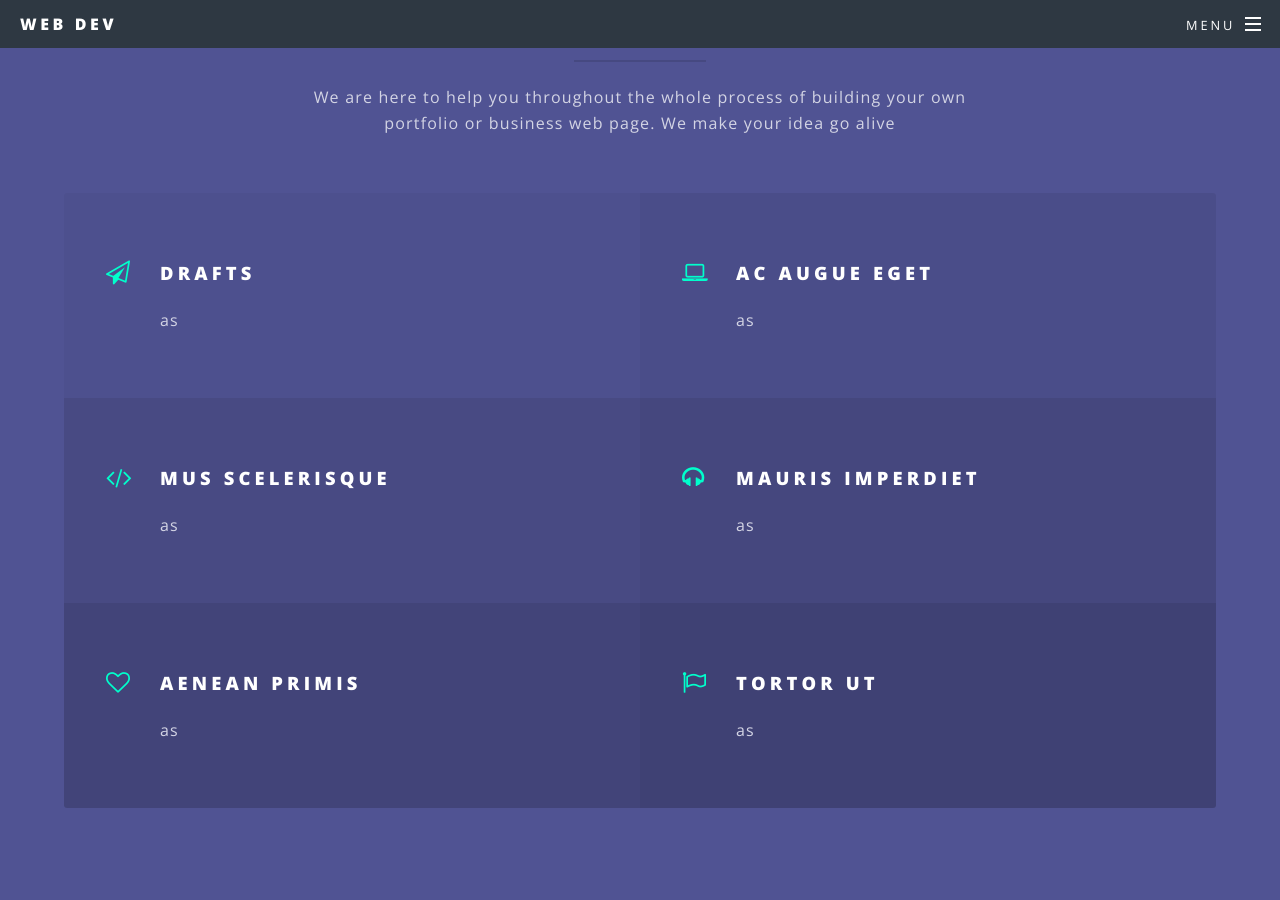
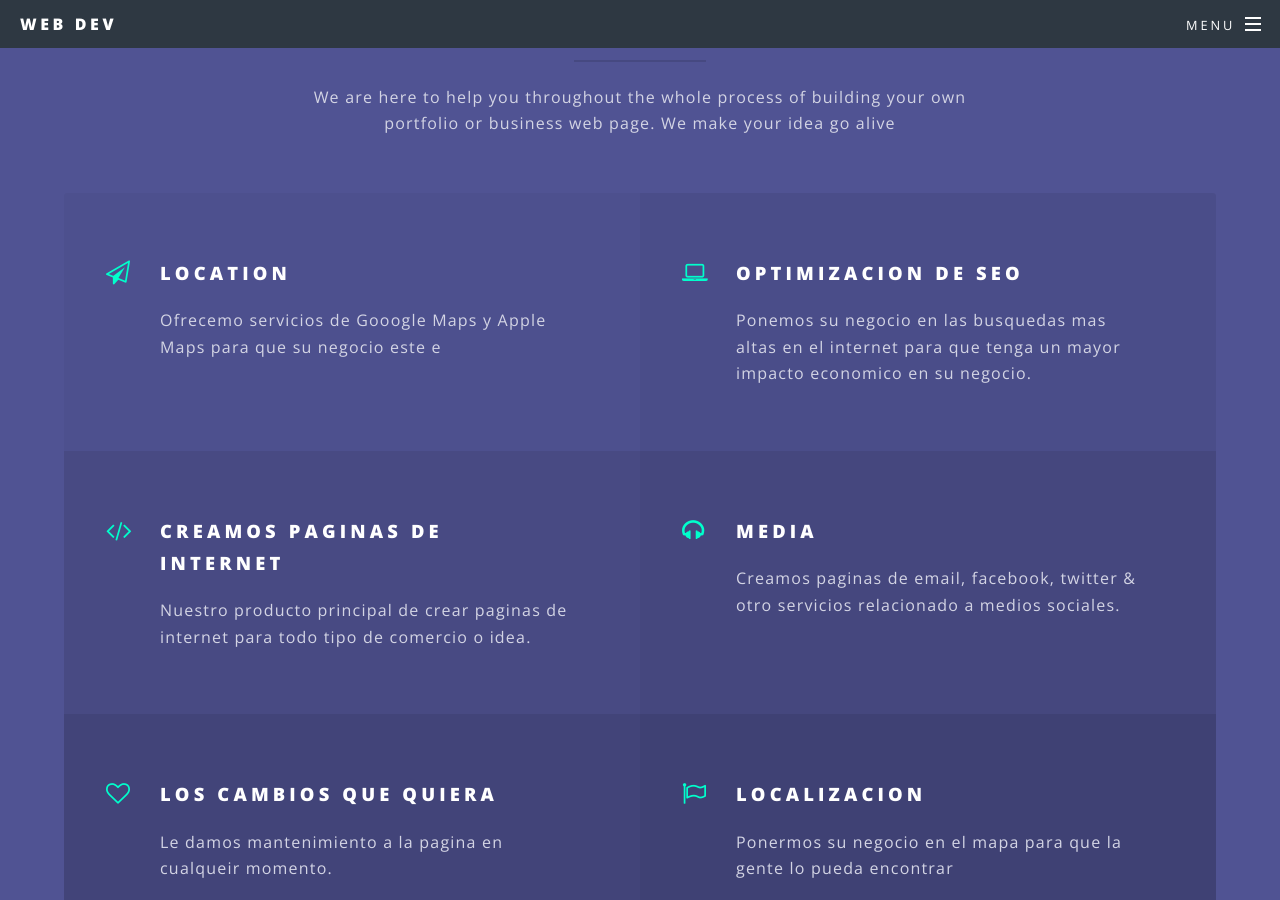
Before and after one commit to Waldemar-Reyes/WebDev, a Jekyll site: the page built from index.html, in a window 1280 px wide and 900 px high, scrolled down 2764 px. Built offline with Jekyll 4.4.1, drawn with Linux system fonts in a browser that asks for light colours; some of the changed text lies outside the part shown.

Commit message:
services y fotos

```diff
--- a/index.html
+++ b/index.html
@@ -37,7 +37,7 @@ layout: landing
 							<div class="image"><img src="images/pic01.jpg" alt="Member Pic" /></div><div class="content">
 								<h2>Leandro Rios<br />
 								(Web Developer & Programmer)</h2>
-								<p></p>
+								<p>Studying Business Administration at the University of Mayaguez Puerto Rico. </p>
 							</div>
 						</section>
 						<section class="spotlight">
@@ -59,28 +59,28 @@ layout: landing
 							</header>
 							<ul class="features">
 								<li class="icon fa-paper-plane-o">
-									<h3>Drafts</h3>
-									<p>as</p>
+									<h3>Location</h3>
+									<p>Ofrecemo servicios de Gooogle Maps y Apple Maps para que su negocio este e</p>
 								</li>
 								<li class="icon fa-laptop">
-									<h3>Ac Augue Eget</h3>
-									<p>as</p>
+									<h3>Optimizacion de SEO</h3>
+									<p>Ponemos su negocio en las busquedas mas altas en el internet para que tenga un mayor impacto economico en su negocio.</p>
 								</li>
 								<li class="icon fa-code">
-									<h3>Mus Scelerisque</h3>
-									<p>as</p>
+									<h3>Creamos paginas de internet</h3>
+									<p>Nuestro producto principal de crear paginas de internet para todo tipo de comercio o idea.</p>
 								</li>
 								<li class="icon fa-headphones">
-									<h3>Mauris Imperdiet</h3>
-									<p>as</p>
+									<h3>Media</h3>
+									<p>Creamos paginas de email, facebook, twitter & otro servicios relacionado a medios sociales.</p>
 								</li>
 								<li class="icon fa-heart-o">
-									<h3>Aenean Primis</h3>
-									<p>as</p>
+									<h3>Los cambios que quiera</h3>
+									<p>Le damos mantenimiento a la pagina en cualqueir momento.</p>
 								</li>
 								<li class="icon fa-flag-o">
-									<h3>Tortor Ut</h3>
-									<p>as</p>
+									<h3>Localizacion</h3>
+									<p>Ponermos su negocio en el mapa para que la gente lo pueda encontrar</p>
 								</li>
 							</ul>
 						</div>
```
